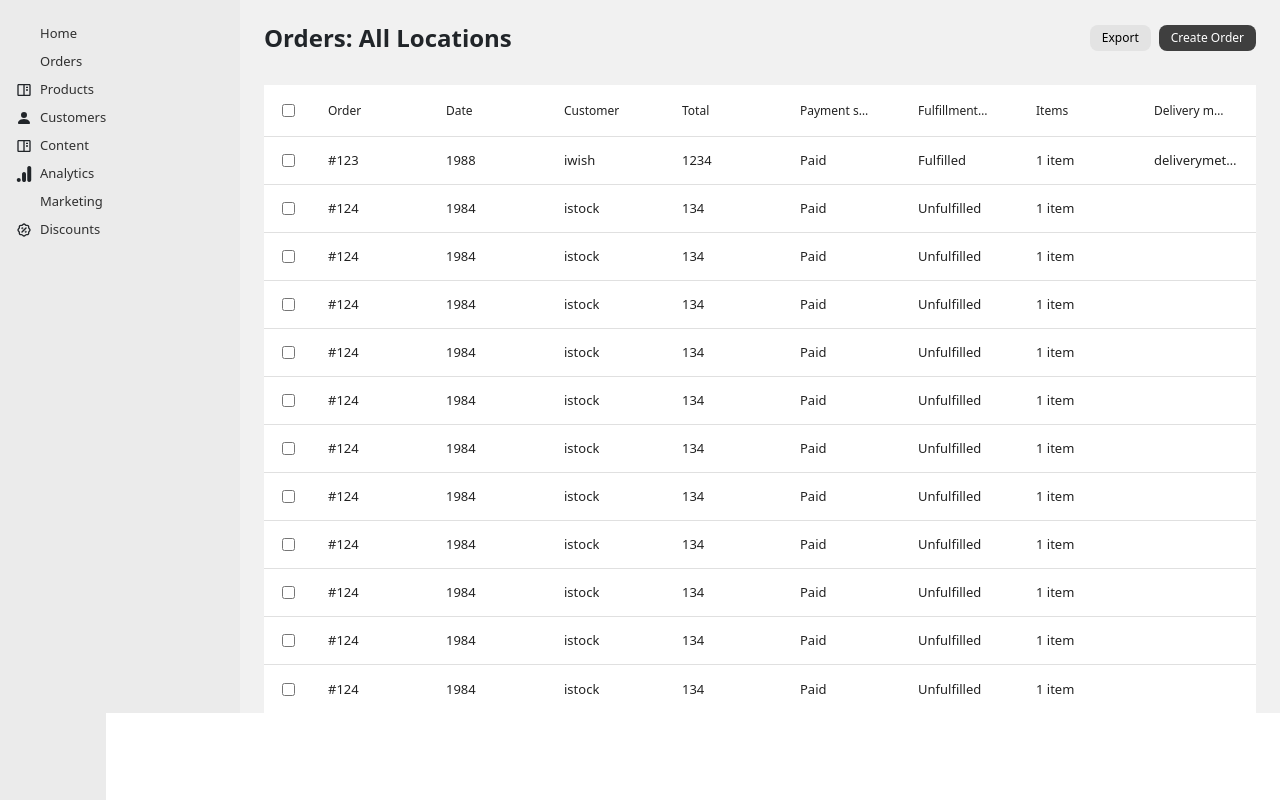
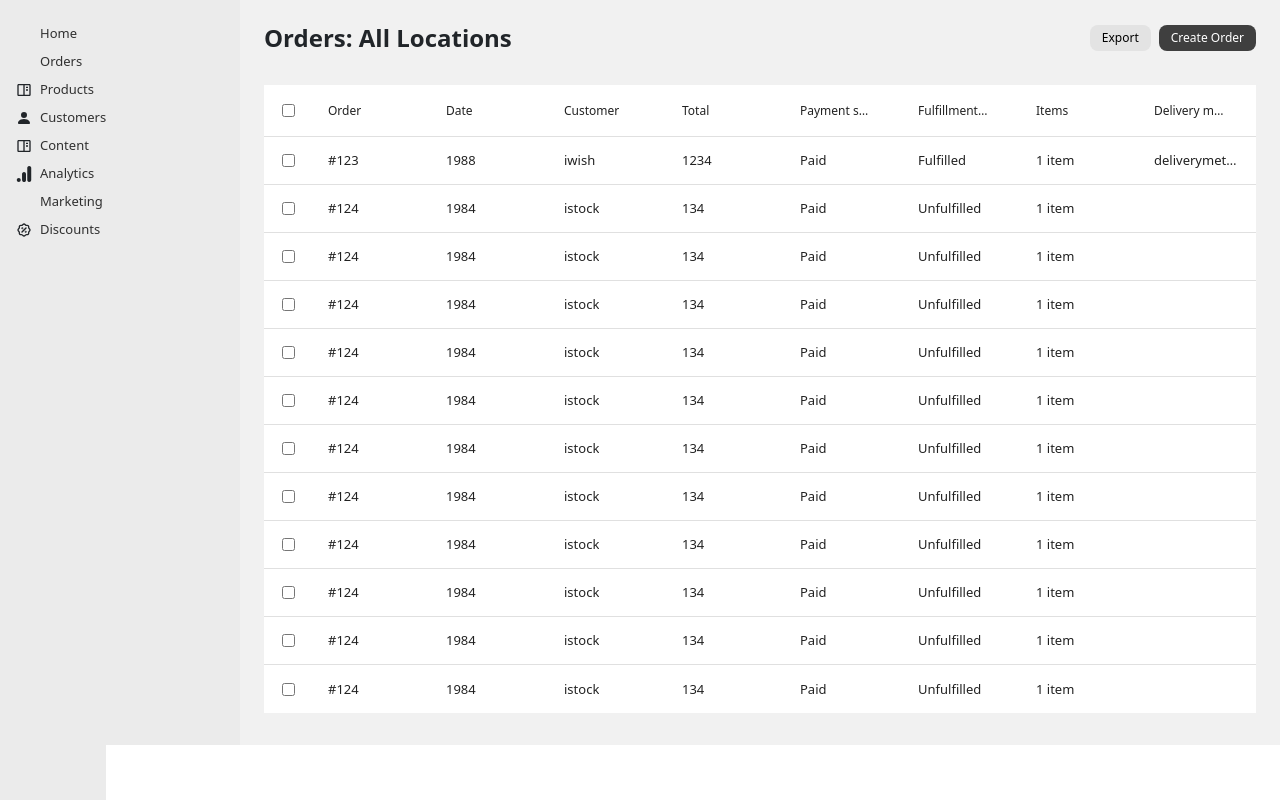
Before and after one commit to prajakta192/freecodecamp, a React (Create React App) app: page /orders in a window 1280 px wide. Built offline with nearby package versions, Linux system fonts and the light colour scheme; some icons are missing.

Commit message:
initial commit

```diff
--- a/src/App.css
+++ b/src/App.css
@@ -43,7 +43,7 @@ form,.form-contorl{
 /*Table*/
 .tableWrapper{
   flex: 1 auto;
-  padding: 0 1.5rem;
+  padding: 0 1.5rem 2rem;
 }
 .tableHead{
   padding: 1.5rem 0;
```
